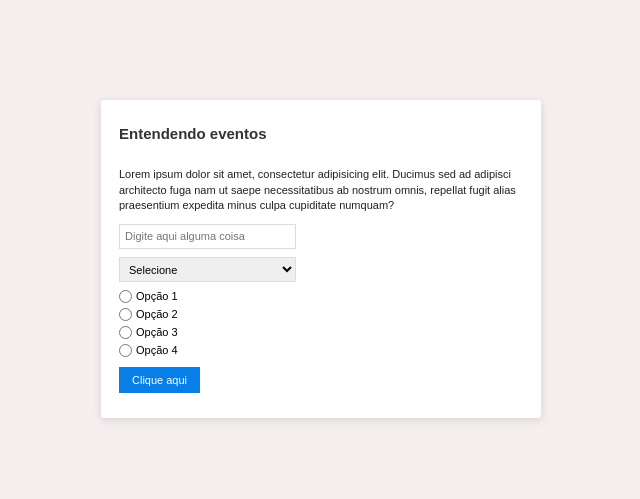
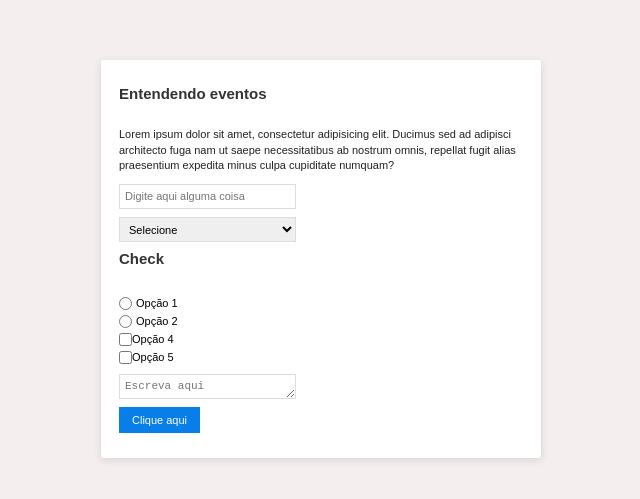
Before and after one commit to robber-AS/React-arquivo, a React (Create React App) app: page /eventos in a window 1280 px wide. Shown: the part 141-640 px from the top of the page, without its empty margins (319-959 px from the left). Built offline with nearby package versions, Linux system fonts and the light colour scheme.

Commit message:
m Rob 09-09

```diff
--- a/src/index.js
+++ b/src/index.js
@@ -1,28 +1,15 @@
 import React from 'react';
 import ReactDOM from 'react-dom/client';
 import './index.scss';
-import App from './App';
-import Eventos from './pages/eventos';
-import './pages/eventos/index.scss';
-import Contato from './pages/contato';
-import './pages/contato/index.scss';
-import Varestado from './pages/varestado';
-import './pages/varestado/index.scss';
-import { BrowserRouter,Routes,Route } from 'react-router-dom';
+
+import Navegacao from './router'
+
 
 
 const root = ReactDOM.createRoot(document.getElementById('root'));
 root.render(
   <React.StrictMode>
-    <BrowserRouter>
-      <Routes>
-        <Route path='/' element={<App/>}/>
-        <Route path='/contato' element={<Contato/>}/>
-        <Route path='/eventos' element={<Eventos/>}/>
-         <Route path='/varestado' element={<Varestado/>}/>
 
-      </Routes>
-
-    </BrowserRouter>
+    <Navegacao/>
   </React.StrictMode>
 );
--- a/src/pages/eventos/index.jsx
+++ b/src/pages/eventos/index.jsx
@@ -12,8 +12,14 @@ export default function Eventos (){
         }
 
         function AlterouB(e){
-        let novovalor = e.target.checked ;//  booleano
+        let novovalor = e.target.checked ; //  booleano
             alert("Alterou o Valor para : " + novovalor);
+        }
+
+        function alteroucheck (e){
+            let novovalor = e.target.checked;
+            alert('Alterou o Valor do Checkbox/Radio para' +' '+ novovalor);
+
         }
 
 
@@ -41,16 +47,21 @@ export default function Eventos (){
         />
 
         <select onChange={Alterou}>
+
           <option >Selecione</option>
-          <option  >Opção 1</option>
+          <option >Opção 1</option>
           <option>Opção 2</option>
           <option>Opção 3</option>
+
         </select>
 
         <div className="opcoes">
+            <h2>Check</h2>
+
+
 
           <label>
-            <input type="radio" name="opcao" />
+            <input  onChange={alteroucheck}type="radio" name="opcao" />
             Opção 1
           </label>
 
@@ -60,16 +71,20 @@ export default function Eventos (){
           </label>
 
           <label>
-            <input type="radio" name="opcao" />
-            Opção 3
+            <input  type="checkbox" name="opcao" />
+            Opção 4
           </label>
 
           <label>
-            <input type="radio" name="opcao" />
-            Opção 4
+            <input  onChange={alteroucheck}type="checkbox" name="opcao" />
+            Opção 5
           </label>
 
         </div>
+        <textarea onChange={Alterou}   placeholder='Escreva aqui'>
+
+
+        </textarea>
 
         <button>Clique aqui</button>
 
--- a/src/pages/eventos/index.scss
+++ b/src/pages/eventos/index.scss
@@ -13,6 +13,7 @@ body {
   min-height: 100vh;
   display: flex;
   justify-content: center;
+
   align-items: center;
 }
 
@@ -45,7 +46,7 @@ body {
 }
 
 .container input[type="text"],
-.container select {
+.container select ,textarea{
   display: block;
 
   width: 177px;
--- /dev/null
+++ b/src/router.jsx
@@ -0,0 +1,25 @@
+import Eventos from './pages/eventos';
+import './pages/eventos/index.scss';
+import Contato from './pages/contato';
+import './pages/contato/index.scss';
+import Varestado from './pages/varestado';
+import './pages/varestado/index.scss';
+import App from './App';
+import { BrowserRouter,Routes,Route } from 'react-router-dom';
+
+export default function Navegacao() {
+    return(
+
+        <BrowserRouter>
+      <Routes>
+        <Route path='/' element={<App/>}/>
+        <Route path='/contato' element={<Contato/>}/>
+        <Route path='/eventos' element={<Eventos/>}/>
+         <Route path='/varestado' element={<Varestado/>}/>
+
+      </Routes>
+
+    </BrowserRouter>
+
+    );
+}
```
